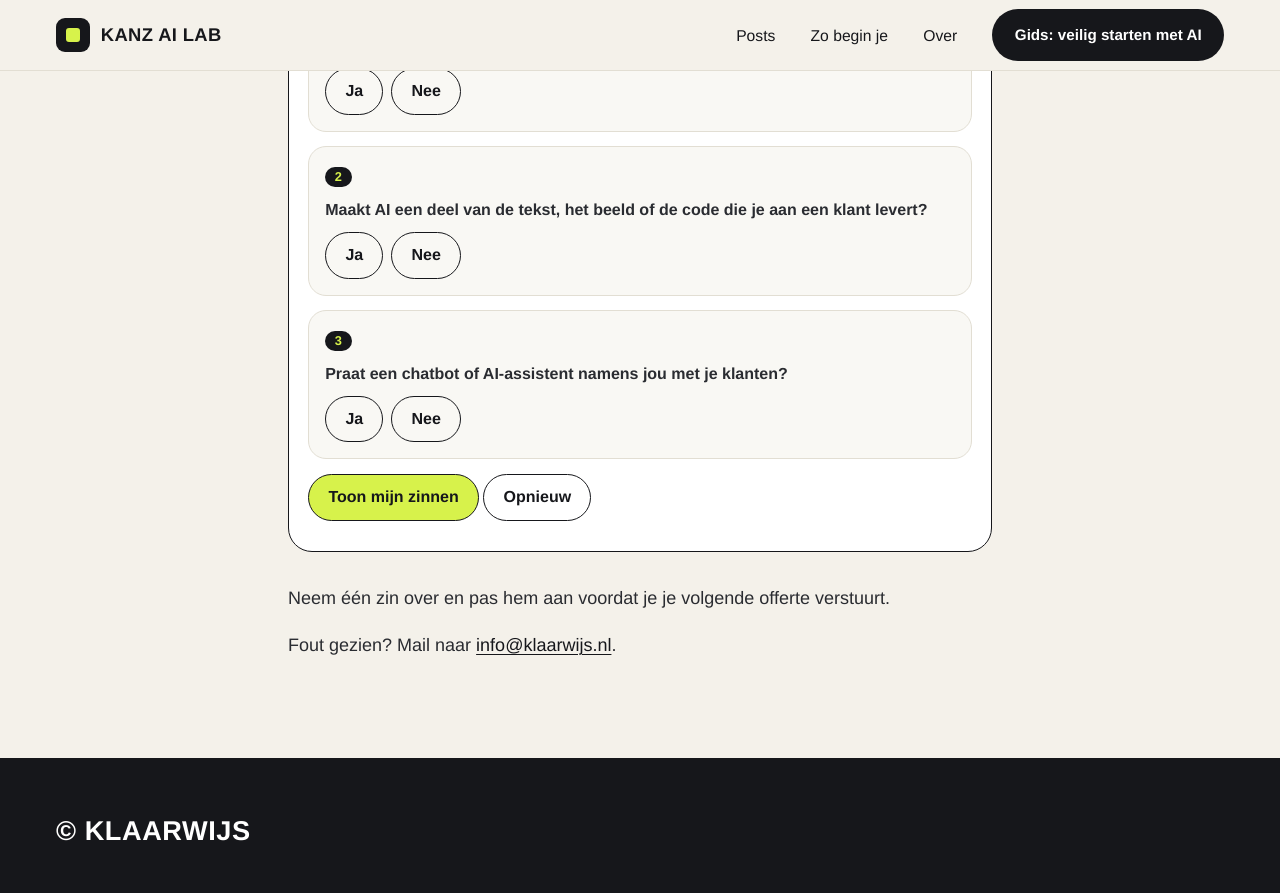
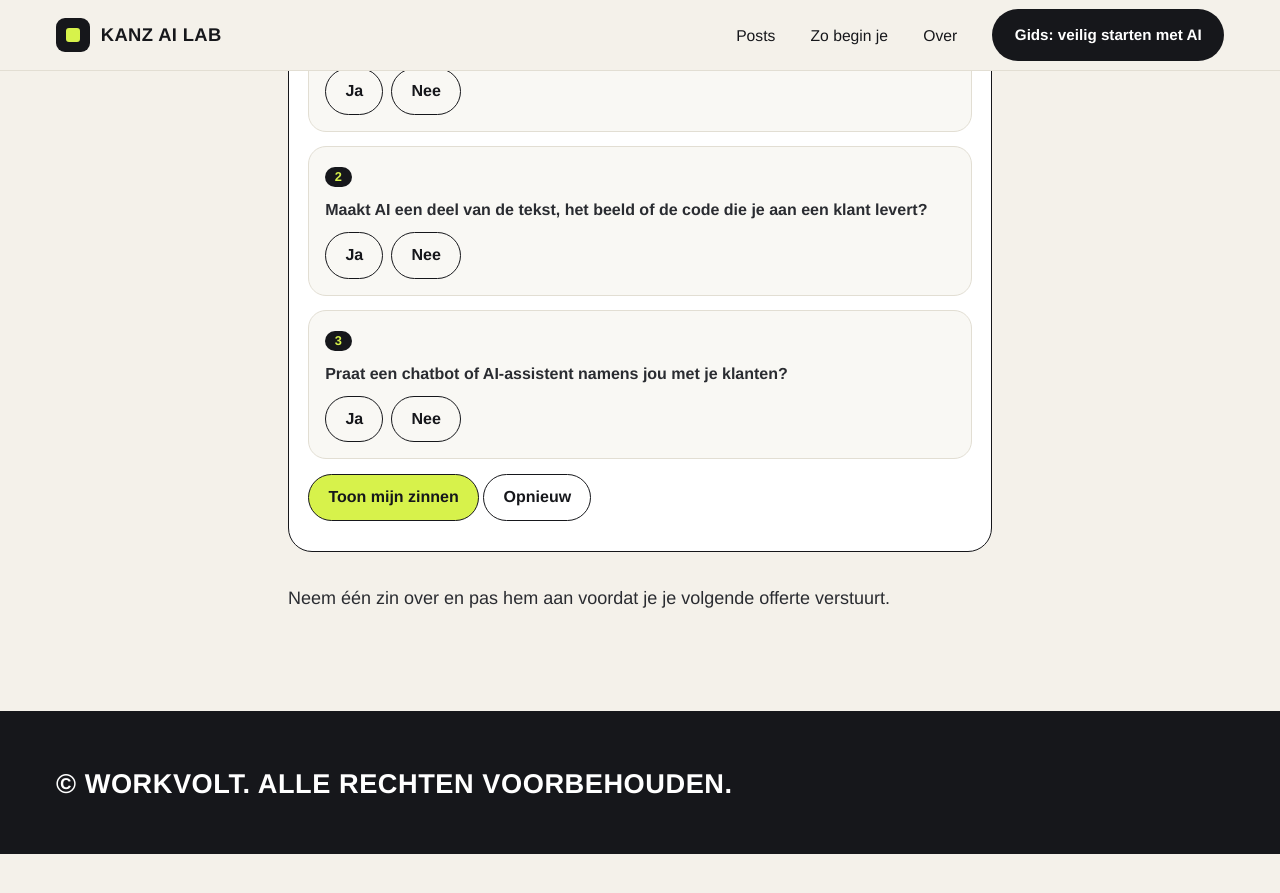
Before and after one commit to kanz-ai-lab-nl/kanz-ai-lab-nl.github.io, a Jekyll site: the page ai-zin-offerte/index.html, which Jekyll copies as it is, in a window 1280 px wide and 900 px high, scrolled down 2325 px. Shown: the top 893 px of the window. Built offline with Jekyll 4.4.1, drawn with Linux system fonts in a browser that asks for light colours; after the commit the page ends 3179 px from its top, so only the background shows below that.

Commit message:
Workvolt-licentie: ai-zin-offerte/index.html

```diff
--- a/ai-zin-offerte/index.html
+++ b/ai-zin-offerte/index.html
@@ -83,5 +83,5 @@ document.getElementById('rs').addEventListener('click',function(){
 })();
 </script>
 <p>Neem één zin over en pas hem aan voordat je je volgende offerte verstuurt.</p>
-<p>Fout gezien? Mail naar <a href="mailto:info@klaarwijs.nl">info@klaarwijs.nl</a>.</p></article>
-<footer class="site"><div class="w">© Klaarwijs</div></footer></body></html>
+</article>
+<footer class="site"><div class="w">© Workvolt. Alle rechten voorbehouden.</div></footer></body></html>
```
